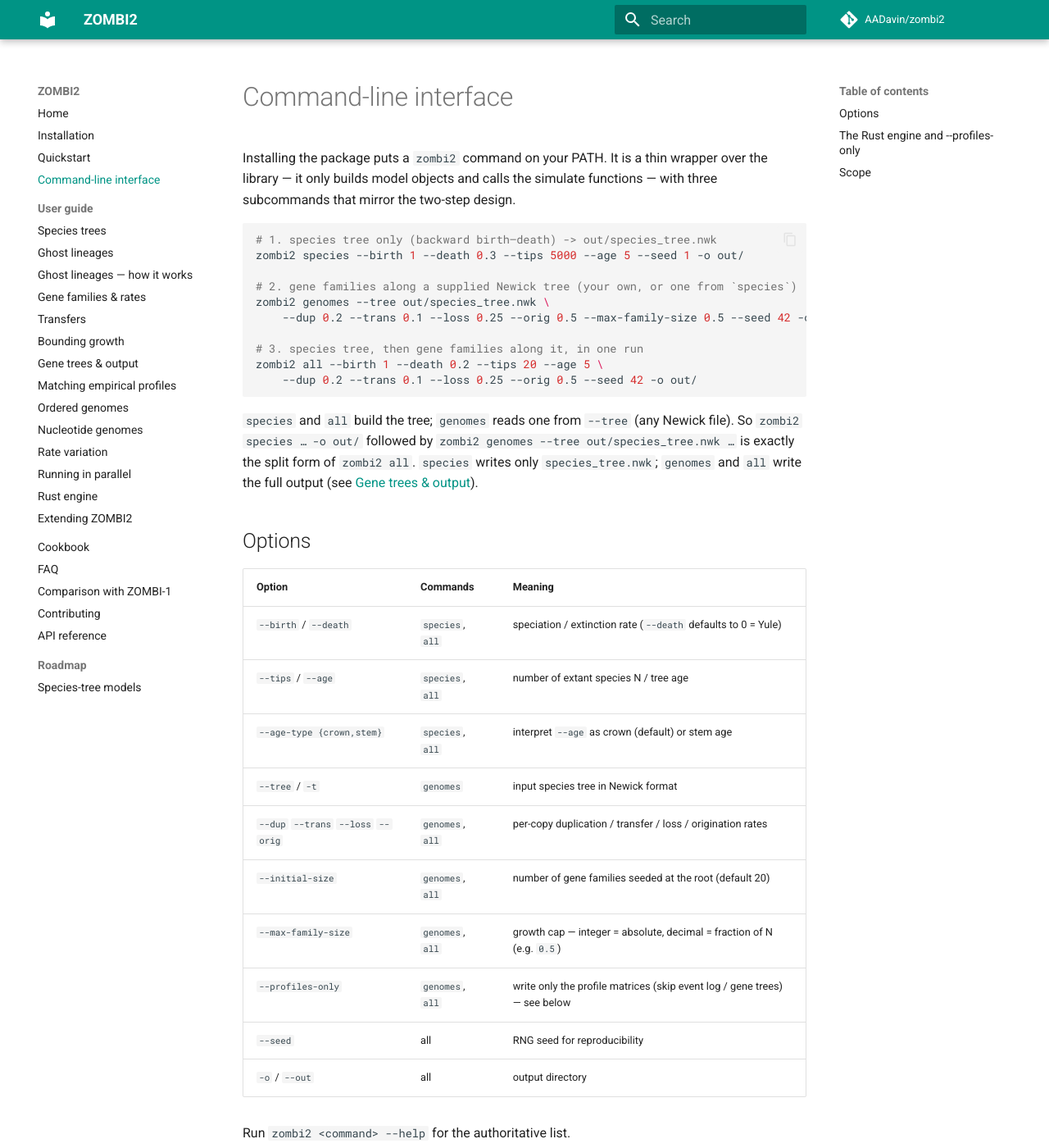
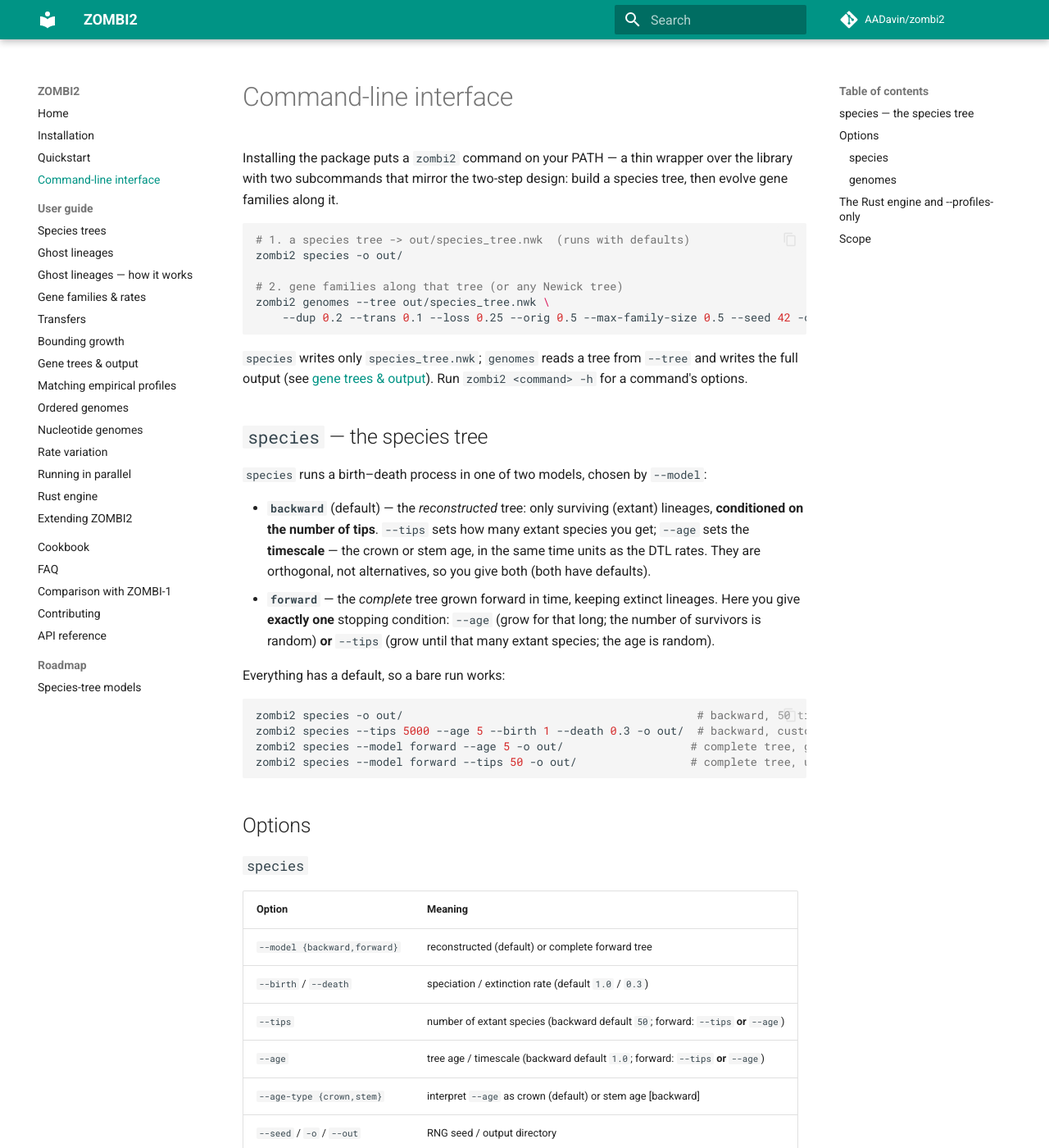
Before and after one commit to AADavin/zombi2, an MkDocs documentation site: the page built from docs/cli.md, in a window 1280 px wide and 1400 px high. Shown: the whole window at 82% size. Built offline with MkDocs 1.6.1 and Material for MkDocs 9.7.7, drawn with Linux system fonts in a browser that asks for light colours; comment, search, counter and statistics services are not loaded; some of the changed text lies outside the part shown.

Commit message:
cli: two commands (drop `all`), cleaner help, explicit species --model
- Remove the `all` subcommand; species + genomes are the two steps.
- Replace the dev-note description with a clean top-level help message.
- species: add --model {backward,forward} (default backward); give
  birth/death/tips/age defaults so `zombi2 species -o out` runs bare;
  forward requires exactly one of --tips/--age; per-flag help clarifies
  that --tips is a count and --age is the timescale; report extant/extinct
  tip counts.
- Update cli.md and the faq/quickstart/cookbook CLI snippets; refresh tests.

Co-Authored-By: Claude Opus 4.8 <noreply@anthropic.com>

````diff
--- a/docs/cli.md
+++ b/docs/cli.md
@@ -1,57 +1,81 @@
 # Command-line interface
 
-Installing the package puts a `zombi2` command on your PATH. It is a thin wrapper over the
-library — it only builds model objects and calls the simulate functions — with three
-subcommands that mirror the two-step design.
+Installing the package puts a `zombi2` command on your PATH — a thin wrapper over the library
+with two subcommands that mirror the two-step design: build a species tree, then evolve gene
+families along it.
 
 ```bash
-# 1. species tree only (backward birth–death) -> out/species_tree.nwk
-zombi2 species --birth 1 --death 0.3 --tips 5000 --age 5 --seed 1 -o out/
+# 1. a species tree -> out/species_tree.nwk  (runs with defaults)
+zombi2 species -o out/
 
-# 2. gene families along a supplied Newick tree (your own, or one from `species`)
+# 2. gene families along that tree (or any Newick tree)
 zombi2 genomes --tree out/species_tree.nwk \
     --dup 0.2 --trans 0.1 --loss 0.25 --orig 0.5 --max-family-size 0.5 --seed 42 -o out/
-
-# 3. species tree, then gene families along it, in one run
-zombi2 all --birth 1 --death 0.2 --tips 20 --age 5 \
-    --dup 0.2 --trans 0.1 --loss 0.25 --orig 0.5 --seed 42 -o out/
 ```
 
-`species` and `all` build the tree; `genomes` reads one from `--tree` (any Newick file).
-So `zombi2 species … -o out/` followed by `zombi2 genomes --tree out/species_tree.nwk …`
-is exactly the split form of `zombi2 all`. `species` writes only `species_tree.nwk`;
-`genomes` and `all` write the full output (see
-[Gene trees & output](guide/gene-trees-and-output.md)).
+`species` writes only `species_tree.nwk`; `genomes` reads a tree from `--tree` and writes the
+full output (see [gene trees & output](guide/gene-trees-and-output.md)). Run
+`zombi2 <command> -h` for a command's options.
+
+## `species` — the species tree
+
+`species` runs a birth–death process in one of two models, chosen by `--model`:
+
+* **`backward`** (default) — the *reconstructed* tree: only surviving (extant) lineages,
+  **conditioned on the number of tips**. `--tips` sets how many extant species you get; `--age`
+  sets the **timescale** — the crown or stem age, in the same time units as the DTL rates.
+  They are orthogonal, not alternatives, so you give both (both have defaults).
+* **`forward`** — the *complete* tree grown forward in time, keeping extinct lineages. Here you
+  give **exactly one** stopping condition: `--age` (grow for that long; the number of survivors
+  is random) **or** `--tips` (grow until that many extant species; the age is random).
+
+Everything has a default, so a bare run works:
+
+```bash
+zombi2 species -o out/                                            # backward, 50 tips, age 1.0
+zombi2 species --tips 5000 --age 5 --birth 1 --death 0.3 -o out/  # backward, custom
+zombi2 species --model forward --age 5 -o out/                   # complete tree, grown 5 time units
+zombi2 species --model forward --tips 50 -o out/                 # complete tree, until 50 extant
+```
 
 ## Options
 
-| Option | Commands | Meaning |
-| --- | --- | --- |
-| `--birth` / `--death` | `species`, `all` | speciation / extinction rate (`--death` defaults to 0 = Yule) |
-| `--tips` / `--age` | `species`, `all` | number of extant species N / tree age |
-| `--age-type {crown,stem}` | `species`, `all` | interpret `--age` as crown (default) or stem age |
-| `--tree` / `-t` | `genomes` | input species tree in Newick format |
-| `--dup` `--trans` `--loss` `--orig` | `genomes`, `all` | per-copy duplication / transfer / loss / origination rates |
-| `--initial-size` | `genomes`, `all` | number of gene families seeded at the root (default 20) |
-| `--max-family-size` | `genomes`, `all` | growth cap — integer = absolute, decimal = fraction of N (e.g. `0.5`) |
-| `--profiles-only` | `genomes`, `all` | write only the profile matrices (skip event log / gene trees) — see below |
-| `--seed` | all | RNG seed for reproducibility |
-| `-o` / `--out` | all | output directory |
+### `species`
 
-Run `zombi2 <command> --help` for the authoritative list.
+| Option | Meaning |
+| --- | --- |
+| `--model {backward,forward}` | reconstructed (default) or complete forward tree |
+| `--birth` / `--death` | speciation / extinction rate (default `1.0` / `0.3`) |
+| `--tips` | number of extant species (backward default `50`; forward: `--tips` **or** `--age`) |
+| `--age` | tree age / timescale (backward default `1.0`; forward: `--tips` **or** `--age`) |
+| `--age-type {crown,stem}` | interpret `--age` as crown (default) or stem age [backward] |
+| `--seed` / `-o` / `--out` | RNG seed / output directory |
+
+### `genomes`
+
+| Option | Meaning |
+| --- | --- |
+| `--tree` / `-t` | input species tree in Newick format |
+| `--dup` `--trans` `--loss` `--orig` | per-copy duplication / transfer / loss / origination rates |
+| `--initial-size` | number of gene families seeded at the root (default 20) |
+| `--max-family-size` | growth cap — integer = absolute, decimal = fraction of N (e.g. `0.5`) |
+| `--profiles-only` | write only the profile matrices (skip event log / gene trees) — see below |
+| `--seed` / `-o` / `--out` | RNG seed / output directory |
+
+Run `zombi2 <command> -h` for the authoritative list.
 
 ## The Rust engine and `--profiles-only`
 
-The built-in model runs on the native **Rust** engine automatically — there is no flag to
-turn it on, and no pure-Python fallback for it (which keeps results reproducible against one
-engine). The CLI therefore needs the compiled `zombi2_core` extension; it is **not** built by
-`pip install`, so build it once (see [the Rust engine](guide/rust-engine.md)) or the command
+The built-in model runs on the native **Rust** engine automatically — there is no flag to turn
+it on, and no pure-Python fallback for it (which keeps results reproducible against one engine).
+The `genomes` command therefore needs the compiled `zombi2_core` extension; it is **not** built
+by `pip install`, so build it once (see [the Rust engine](guide/rust-engine.md)) or the command
 exits with a build hint.
 
-By default `genomes`/`all` write the full output — event tables, complete and extant gene
-trees, transfers, summary, and the profile matrices. Add `--profiles-only` to skip the event
-log and gene trees and write just `species_tree.nwk` + `Profiles.tsv` / `Presence.tsv` — the
-fastest path, for when the copy-number/presence matrix is all you need:
+By default `genomes` writes the full output — event tables, complete and extant gene trees,
+transfers, summary, and the profile matrices. Add `--profiles-only` to skip the event log and
+gene trees and write just `species_tree.nwk` + `Profiles.tsv` / `Presence.tsv` — the fastest
+path, for when the copy-number/presence matrix is all you need:
 
 ```bash
 zombi2 genomes --tree out/species_tree.nwk --dup 0.2 --loss 0.25 --orig 0.5 --profiles-only -o out/
@@ -61,4 +85,4 @@ zombi2 genomes --tree out/species_tree.nwk --dup 0.2 --loss 0.25 --orig 0.5 --pr
 
 The CLI covers the common **uniform-rate** case. For family-sampled or genome-wise rates,
 custom transfer mechanics, ordered genomes, or replicate parallelism, use the Python API
-(see [Gene families & rates](guide/gene-families.md) and the other guides).
+(see [gene families & rates](guide/gene-families.md) and the other guides).
````
Also changed, not shown: docs/cookbook.md (+1 -2 lines), docs/faq.md (+3 -3 lines), docs/quickstart.md (+0 -4 lines), 2 other files.
